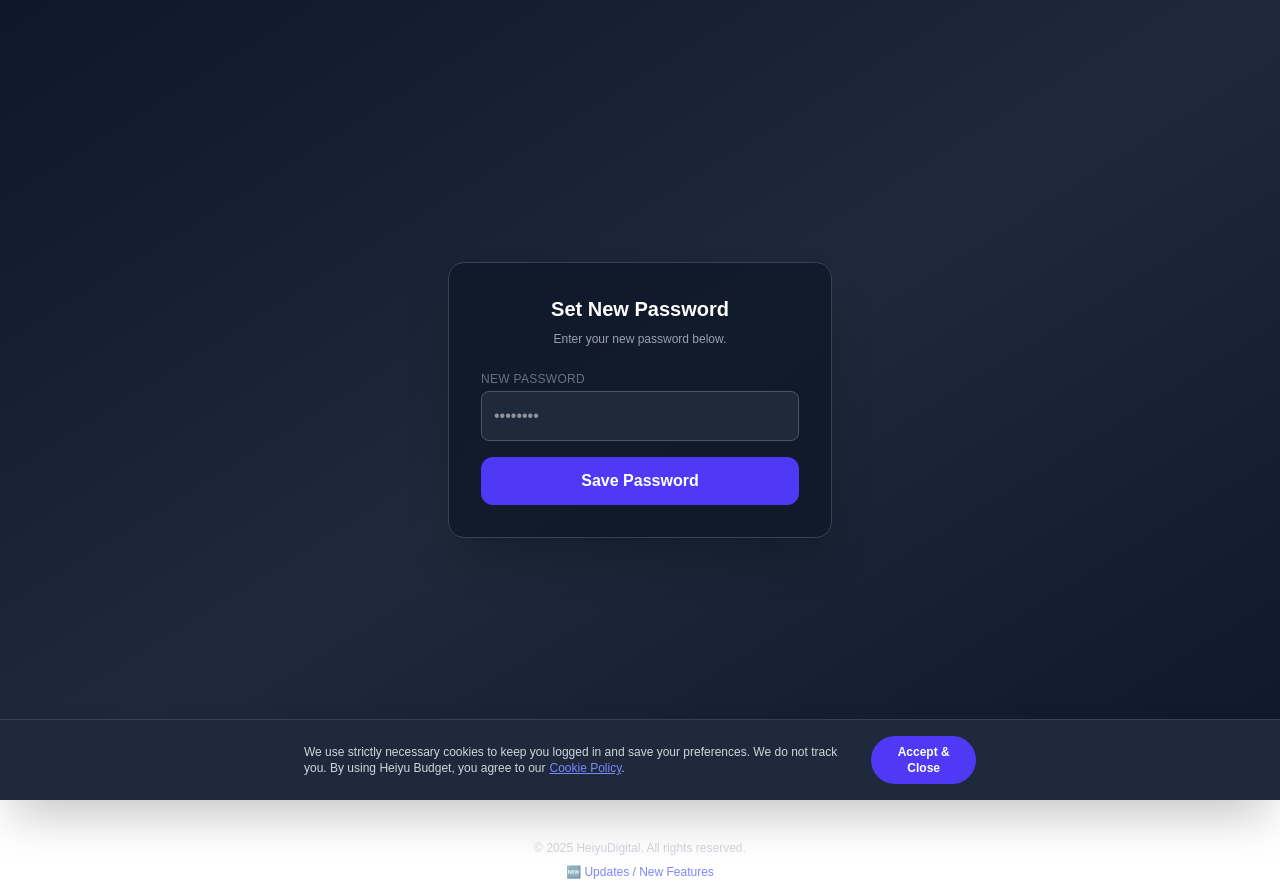
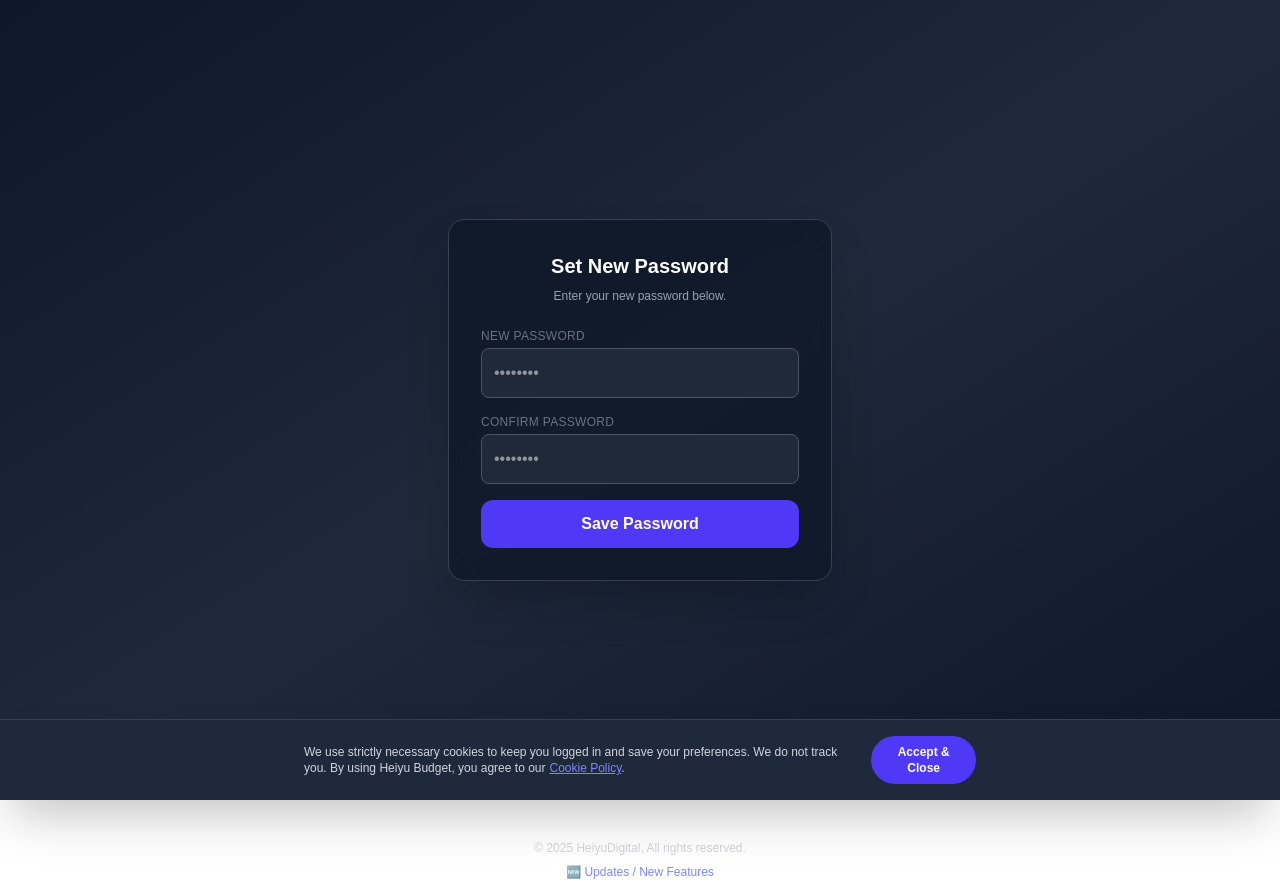
Before and after one commit to IrishDec/heiyu-budget-voice, a Next.js app in the folder frontend/: page /update-password in a window 1280 px wide. Built offline with nearby package versions, Linux system fonts and the light colour scheme.

Commit message:
Fix password reset flow

```diff
--- /dev/null
+++ b/frontend/app/auth/callback/page.tsx
@@ -0,0 +1,31 @@
+"use client";
+
+import { useEffect } from "react";
+import { useRouter, useSearchParams } from "next/navigation";
+import { supabase } from "../../../lib/supabaseClient";
+
+export default function AuthCallbackPage() {
+  const router = useRouter();
+  const searchParams = useSearchParams();
+
+  useEffect(() => {
+    const run = async () => {
+      const code = searchParams.get("code");
+      const next = searchParams.get("next") || "/";
+
+      if (code) {
+        await supabase.auth.exchangeCodeForSession(code);
+      }
+
+      router.replace(next);
+    };
+
+    run();
+  }, [router, searchParams]);
+
+  return (
+    <main className="min-h-screen bg-[#0f172a] text-white flex items-center justify-center">
+      Finishing sign in...
+    </main>
+  );
+}
--- a/frontend/app/login/page.tsx
+++ b/frontend/app/login/page.tsx
@@ -44,7 +44,7 @@ export default function LoginPage() {
     if (!email) { setError("Please enter your email."); setLoading(false); return; }
 
     const { error } = await supabase.auth.resetPasswordForEmail(email, {
-      redirectTo: `${window.location.origin}/update-password`, // You will need to make this page later if you want them to type a new password
+      redirectTo: `${window.location.origin}/auth/callback?next=/update-password`,
     });
 
     if (error) setError(error.message);
--- a/frontend/app/update-password/page.tsx
+++ b/frontend/app/update-password/page.tsx
@@ -1,31 +1,46 @@
 "use client";
 
-import React, { useState, useEffect } from "react";
+import React, { useState } from "react";
 import { supabase } from "../../lib/supabaseClient";
 import { useRouter } from "next/navigation";
 
 export default function UpdatePasswordPage() {
   const router = useRouter();
   const [password, setPassword] = useState("");
+  const [confirmPassword, setConfirmPassword] = useState("");
   const [loading, setLoading] = useState(false);
   const [msg, setMsg] = useState("");
 
   const handleUpdate = async () => {
-    if (!password) return;
+    if (!password || !confirmPassword) {
+      setMsg("Error: Please fill in both password fields.");
+      return;
+    }
+
+    if (password !== confirmPassword) {
+      setMsg("Error: Passwords do not match.");
+      return;
+    }
+
+    if (password.length < 6) {
+      setMsg("Error: Password must be at least 6 characters.");
+      return;
+    }
+
     setLoading(true);
     setMsg("");
 
     const { error } = await supabase.auth.updateUser({
-      password: password
+      password: password,
     });
 
     if (error) {
       setMsg("Error: " + error.message);
       setLoading(false);
     } else {
-      setMsg("Success! Password updated.");
+      setMsg("Success! Password updated. Redirecting...");
       setTimeout(() => {
-        router.push("/"); // Send them to dashboard
+        router.push("/");
       }, 1500);
     }
   };
@@ -42,7 +57,9 @@ export default function UpdatePasswordPage() {
 
         <div className="space-y-4">
           <div>
-            <label className="block text-xs text-gray-500 mb-1 uppercase tracking-wide">New Password</label>
+            <label className="block text-xs text-gray-500 mb-1 uppercase tracking-wide">
+              New Password
+            </label>
             <input
               type="password"
               value={password}
@@ -52,8 +69,27 @@ export default function UpdatePasswordPage() {
             />
           </div>
 
+          <div>
+            <label className="block text-xs text-gray-500 mb-1 uppercase tracking-wide">
+              Confirm Password
+            </label>
+            <input
+              type="password"
+              value={confirmPassword}
+              onChange={(e) => setConfirmPassword(e.target.value)}
+              className="w-full p-3 rounded-lg bg-gray-800 text-white border border-gray-600 focus:border-indigo-500 outline-none"
+              placeholder="••••••••"
+            />
+          </div>
+
           {msg && (
-            <div className={`p-3 text-sm rounded-lg text-center ${msg.includes("Error") ? "bg-red-500/20 text-red-200" : "bg-emerald-500/20 text-emerald-200"}`}>
+            <div
+              className={`p-3 text-sm rounded-lg text-center ${
+                msg.includes("Error")
+                  ? "bg-red-500/20 text-red-200"
+                  : "bg-emerald-500/20 text-emerald-200"
+              }`}
+            >
               {msg}
             </div>
           )}
```
